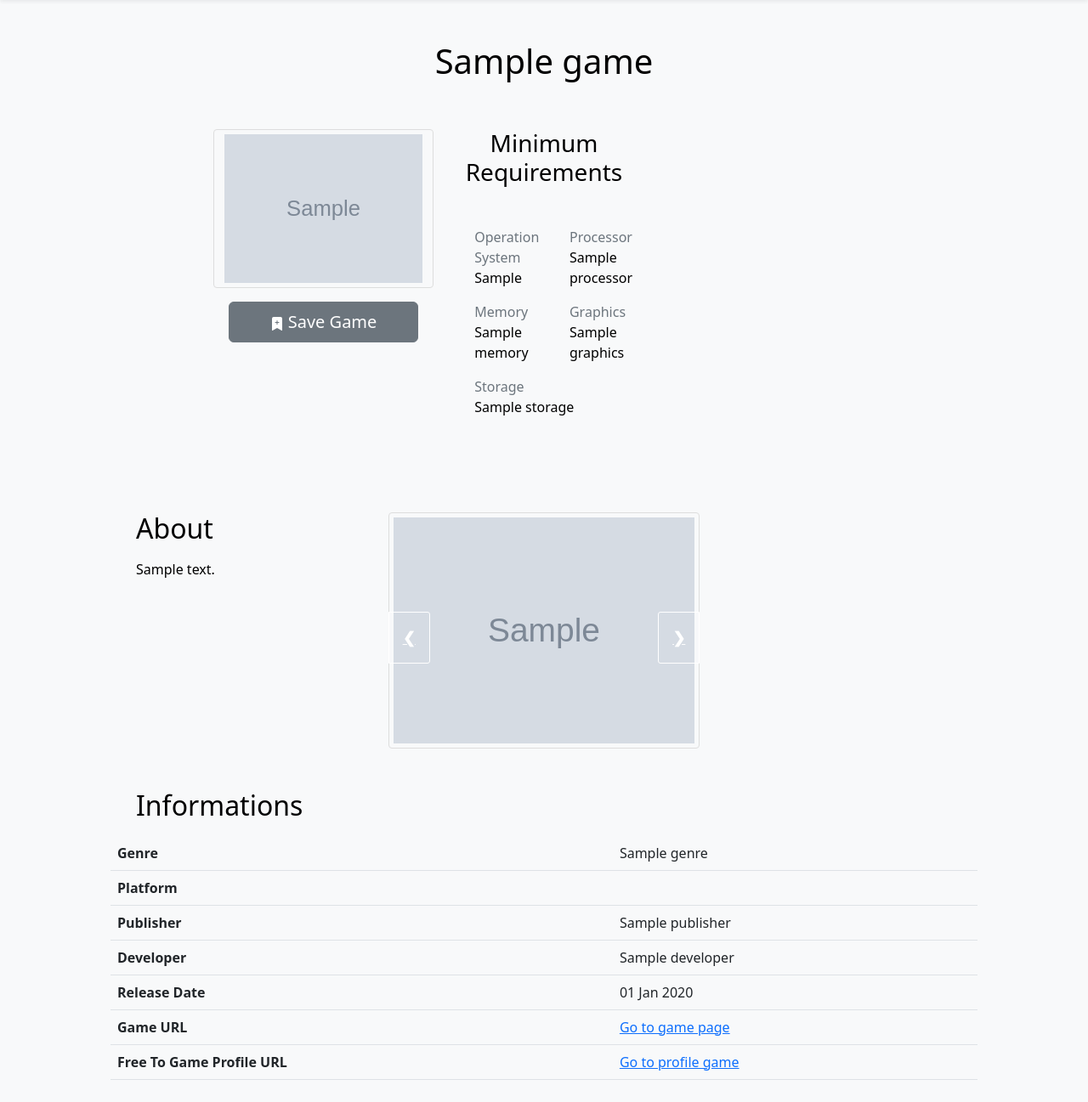
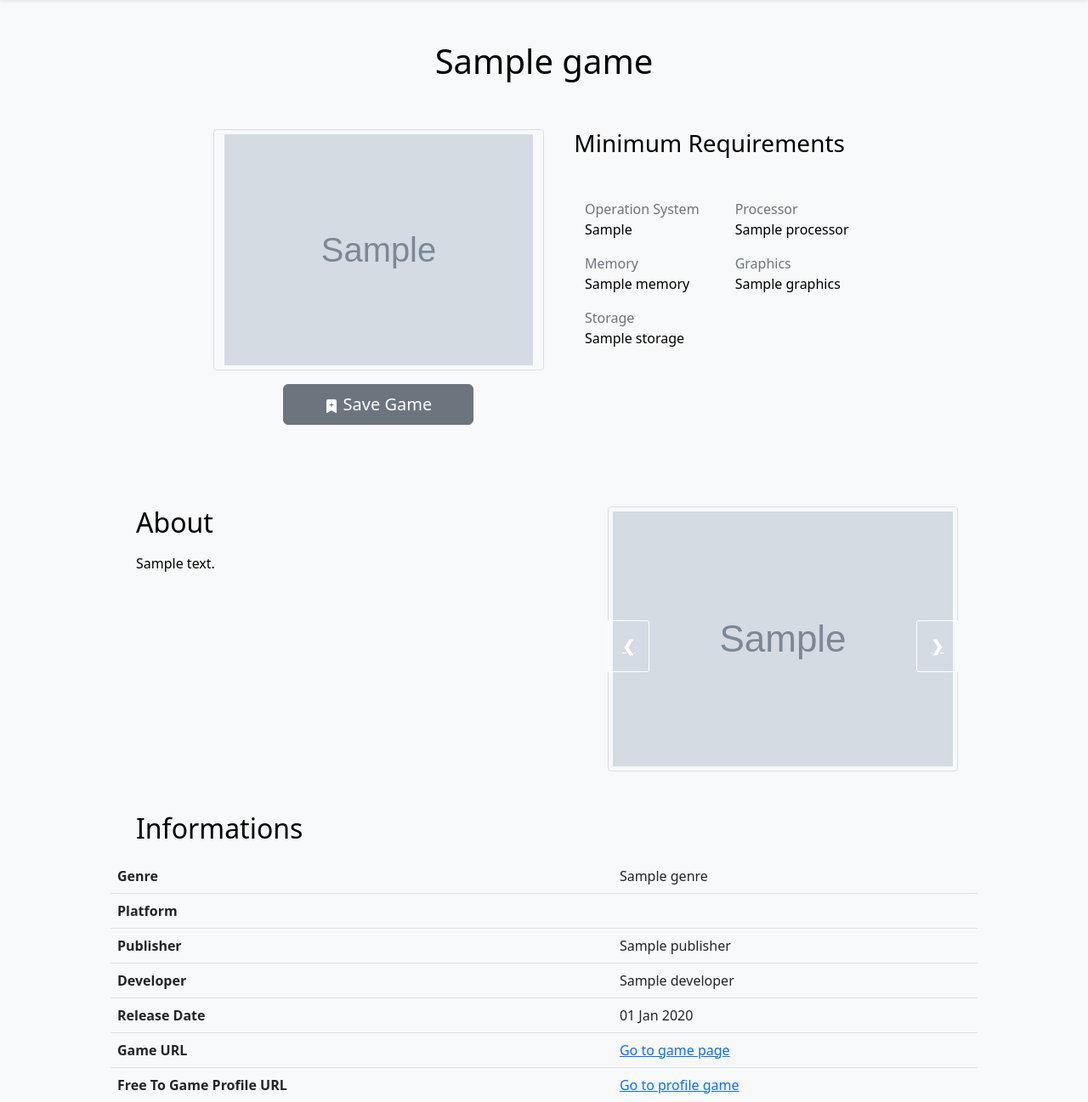
Before and after one commit to leonhardc/freetogameapi-django, a Django app: template consumer/templates/detalhes.html in a window 1280 px wide. Shown: the part 72-1369 px from the top of the page at 85% size. Run offline with Django 4.2, Linux system fonts and the light colour scheme; the template is opened without the code that fills it: most values are stand-ins (such as "Sample title", 1, 10 or a date in 2020); grey boxes marked "Sample" are stand-in pictures; some libraries are stand-ins or nearby versions.

Commit message:
teste de responsividade do aplicativo para telas medias e pequenas

```diff
--- a/consumer/templates/detalhes.html
+++ b/consumer/templates/detalhes.html
@@ -8,7 +8,7 @@
 
 <!-- Thumbnail -->
 <section class="d-flex justify-content-center">
-    <div class="row row-cols-1 row-cols-sm-2 row-cols-md-3">
+    <div class="row row-cols-1 row-cols-sm-1 row-cols-md-1 row-cols-lg-2"> <!-- row-cols-1 row-cols-sm-2 row-cols-md-3 -->
         {% if game.minimum_system_requirements %}
         <div class="col">
             <div class="row mt-5">
@@ -82,7 +82,7 @@
 
 <!-- Page content -->
 <section class="container mt-5">
-    <div class="row row-cols-1 row-cols-sm-2 row-cols-md-3 g-2">
+    <div class="row row-cols-1 row-cols-sm-1 row-cols-md-1 row-cols-lg-2 g-2"> <!-- row-cols-1 row-cols-sm-2 row-cols-md-3 -->
         {% if game.screenshots %}
         <div class="col">
             <h2 class="ms-5 mt-5 indent">About</h2>
```
